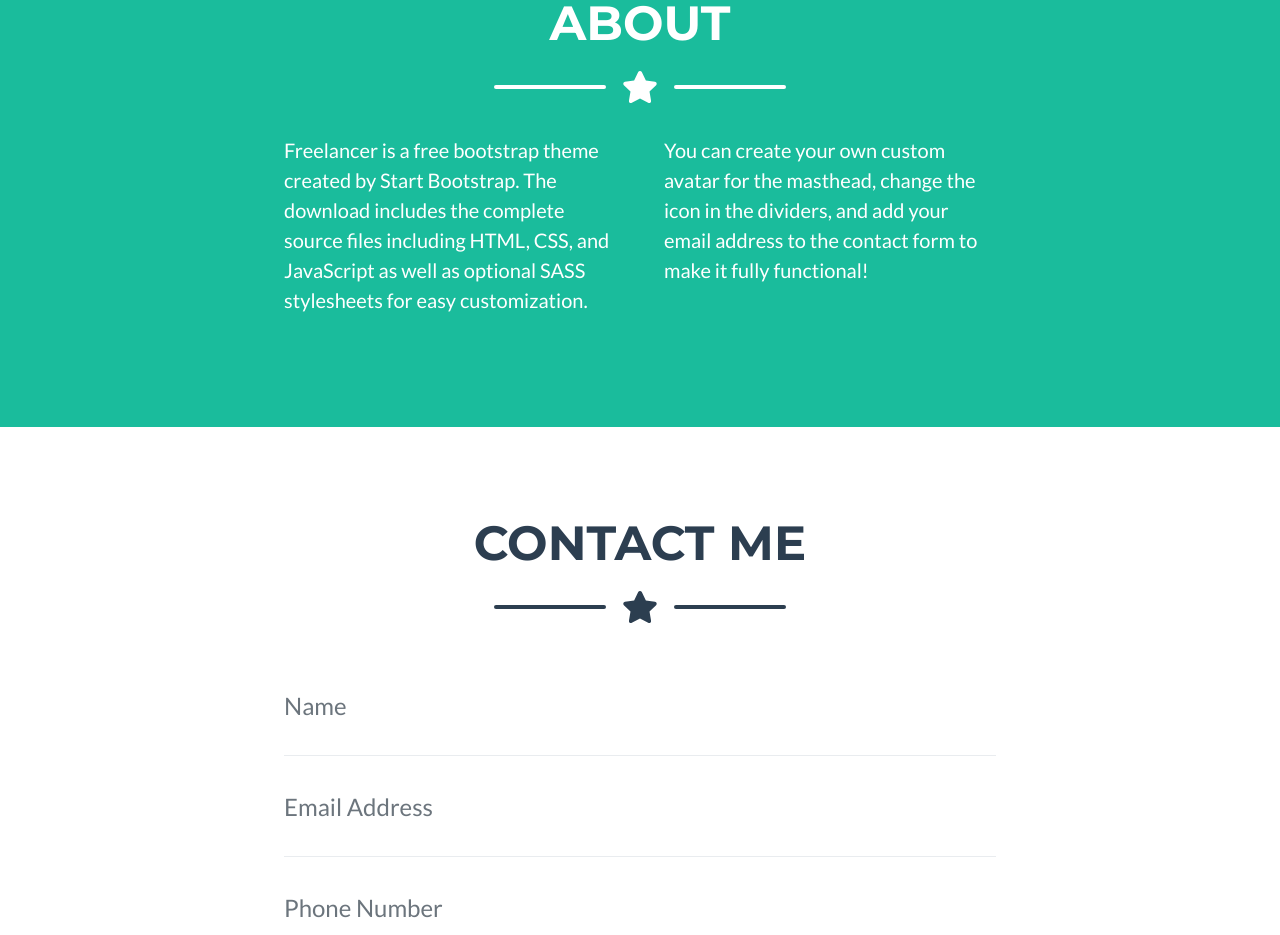
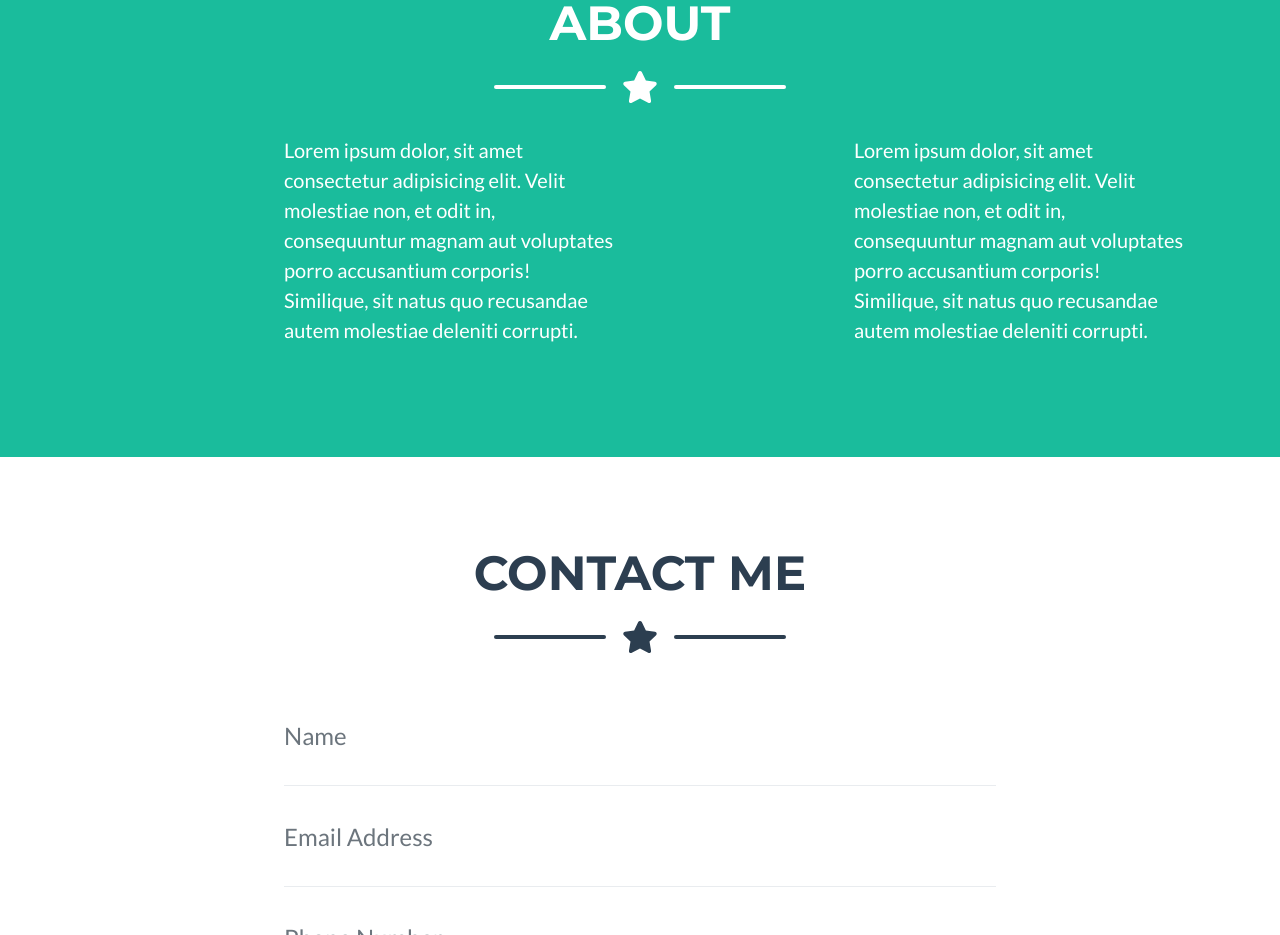
Before and after one commit to iryadidyan/github.io, a plain HTML site: page index.html in a window 1280 px wide. Shown: the part 1487-2422 px from the top of the page. Drawn offline with nearby package versions, Linux system fonts and the light colour scheme.

Commit message:
3rd commit

```diff
--- a/index.html
+++ b/index.html
@@ -101,8 +101,8 @@
                 </div>
                 <!-- About Section Content-->
                 <div class="row">
-                    <div class="col-lg-4 ml-auto"><p class="lead">Freelancer is a free bootstrap theme created by Start Bootstrap. The download includes the complete source files including HTML, CSS, and JavaScript as well as optional SASS stylesheets for easy customization.</p></div>
-                    <div class="col-lg-4 mr-auto"><p class="lead">You can create your own custom avatar for the masthead, change the icon in the dividers, and add your email address to the contact form to make it fully functional!</p></div>
+                    <div class="col-lg-4 ml-auto"><p class="lead">Lorem ipsum dolor, sit amet consectetur adipisicing elit. Velit molestiae non, et odit in, consequuntur magnam aut voluptates porro accusantium corporis! Similique, sit natus quo recusandae autem molestiae deleniti corrupti.</p></div>
+                    <div class="col-lg-4 ml-auto"><p class="lead">Lorem ipsum dolor, sit amet consectetur adipisicing elit. Velit molestiae non, et odit in, consequuntur magnam aut voluptates porro accusantium corporis! Similique, sit natus quo recusandae autem molestiae deleniti corrupti.</p></div>
                 </div>
                 <!-- About Section Button-->
             </div>
```
